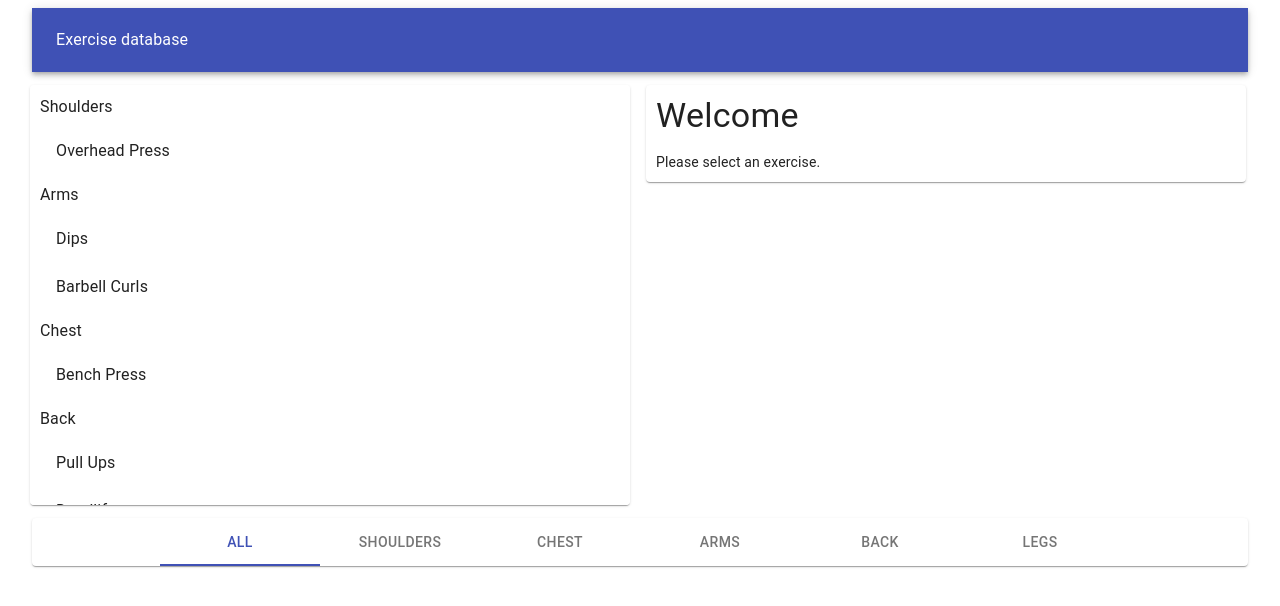
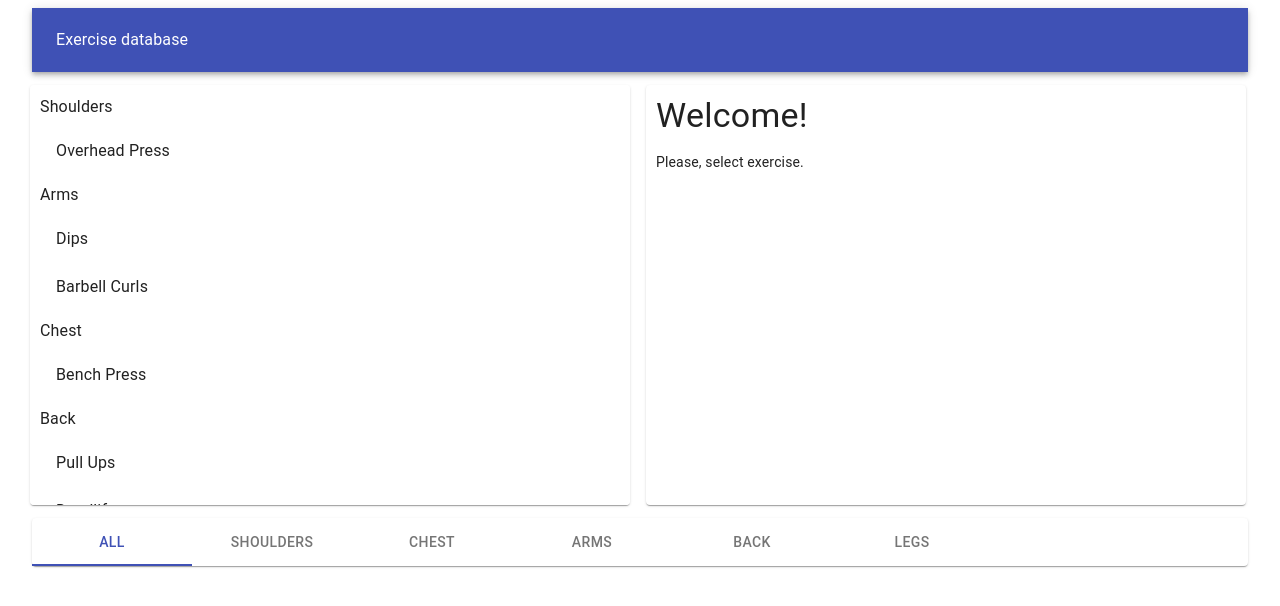
Before and after one commit to vetsnakara/explore-material-ui, a React (Create React App) app: page / in a window 1280 px wide. Shown: the top 606 px of the page. Built offline with nearby package versions, Linux system fonts and the light colour scheme.

Commit message:
Implement select group and exercise

```diff
--- a/src/components/App.js
+++ b/src/components/App.js
@@ -29,16 +29,40 @@ class App extends React.Component {
     return Object.entries(groupedExercises);
   };
 
+  handleGroupSelected = group => {
+    this.setState(state => ({
+      ...state,
+      group
+    }));
+  };
+
+  handleExerciseSelected = id => {
+    this.setState(state => ({
+      ...state,
+      exercise: state.exercises.find(exercise => exercise.id === id)
+    }));
+  };
+
   render() {
     const exercises = this.getExercisesByGroup();
+    const { group, exercise } = this.state;
 
     return (
       <Container>
         <Header></Header>
 
-        <Exercises exercises={exercises} />
+        <Exercises
+          exercises={exercises}
+          selectedGroup={group}
+          selectedExercise={exercise}
+          onSelect={this.handleExerciseSelected}
+        />
 
-        <Footer groups={groups}></Footer>
+        <Footer
+          selectedGroup={group}
+          groups={groups}
+          onSelect={this.handleGroupSelected}
+        ></Footer>
       </Container>
     );
   }
--- a/src/components/excercises/index.js
+++ b/src/components/excercises/index.js
@@ -12,36 +12,57 @@ import {
 
 const style = {
   Container: { margin: "5px -10px" },
-  Paper: { padding: 10, maxHeight: 400, overflowY: "auto" }
+  Paper: { padding: 10, height: 400, overflowY: "auto" }
 };
 
-export default ({ exercises }) => (
+export default ({
+  exercises,
+  selectedGroup,
+  selectedExercise: {
+    id,
+    title = "Welcome!",
+    description = "Please, select exercise."
+  } = {},
+  onSelect
+}) => {
+  return (
     <Grid container spacing={2} style={style.Container}>
       <Grid item xs={12} sm>
         <Paper style={style.Paper}>
-        {exercises.map(([group, exercises]) => (
+          {exercises.map(([group, exercises]) =>
+            !selectedGroup || group === selectedGroup ? (
               <Box key={group}>
-            <Typography variant="body1" style={{ textTransform: "capitalize" }}>
+                <Typography
+                  variant="body1"
+                  style={{ textTransform: "capitalize" }}
+                >
                   {group}
                 </Typography>
                 <List component="ul" aria-label="main mailbox folders">
                   {exercises.map(exercise => (
-                <ListItem key={exercise.id}>
+                    <ListItem
+                      key={exercise.id}
+                      button
+                      onClick={() => onSelect(exercise.id)}
+                    >
                       <ListItemText primary={exercise.title} />
                     </ListItem>
                   ))}
                 </List>
               </Box>
-        ))}
+            ) : null
+          )}
         </Paper>
       </Grid>
+
       <Grid item xs={12} sm>
         <Paper style={style.Paper}>
           <Typography variant="h4" style={{ marginBottom: 15 }}>
-          Welcome
+            {title}
           </Typography>
-        <Typography variant="body2">Please select an exercise.</Typography>
+          <Typography variant="body2">{description}</Typography>
         </Paper>
       </Grid>
     </Grid>
   );
+};
--- a/src/components/layout/Footer.js
+++ b/src/components/layout/Footer.js
@@ -2,10 +2,24 @@ import React from "react";
 
 import { Paper, Tabs, Tab } from "@material-ui/core";
 
-const Footer = ({ groups }) => {
+const Footer = ({ selectedGroup, groups, onSelect }) => {
+  const index = selectedGroup
+    ? groups.findIndex(group => group === selectedGroup) + 1
+    : 0;
+
+  const handleSelect = (e, index) => {
+    onSelect(index === 0 ? "" : groups[index - 1]);
+  };
+
   return (
     <Paper>
-      <Tabs value={0} indicatorColor="primary" textColor="primary" centered>
+      <Tabs
+        value={index}
+        indicatorColor="primary"
+        textColor="primary"
+        variant="scrollable"
+        onChange={handleSelect}
+      >
         <Tab value={0} label="All" />
         {groups.map(group => (
           <Tab key={group} label={group} />
```
Lines whose indentation alone changed are shown as unchanged.
